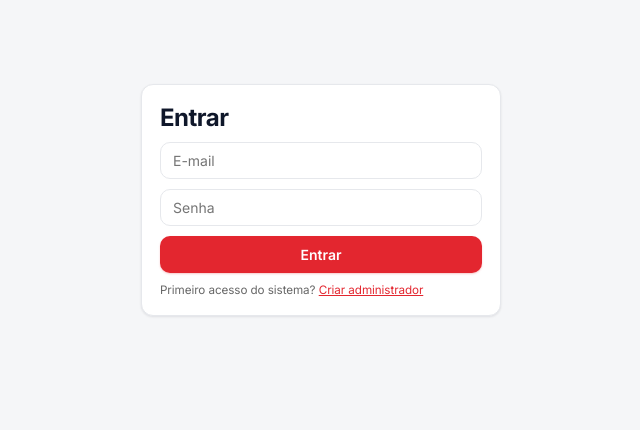
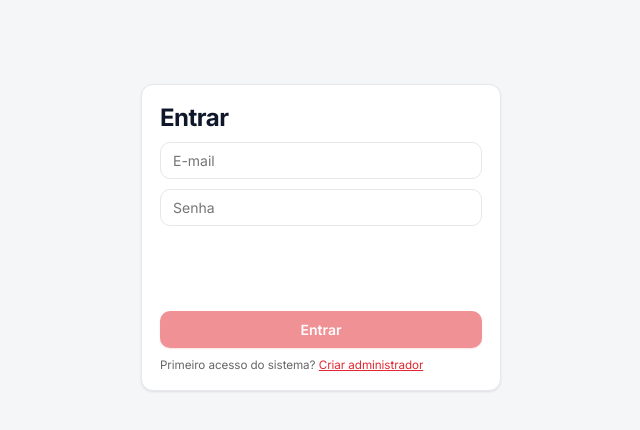
Before and after one commit to creiso/crm-consorcio, a Next.js app: page /login in a window 1280 px wide. Shown: the top 430 px of the page, without its empty margins (319-959 px from the left). Built offline with nearby package versions, Linux system fonts and the light colour scheme; no server answers.

Commit message:
Login com Cloudflare Turnstile ("não sou um robô")
O token vai no signInWithPassword e quem confere é o Supabase (CAPTCHA com Turnstile).
Sem NEXT_PUBLIC_TURNSTILE_SITE_KEY o widget não aparece e o login segue como antes.

Co-Authored-By: Claude Opus 5.5 <noreply@anthropic.com>

```diff
--- a/app/globals.css
+++ b/app/globals.css
@@ -284,3 +284,6 @@ span.tag { cursor: default; }
   .tag .longo { display: none; }
   .tag .curto { display: inline; }
 }
+
+/* Cloudflare Turnstile no login */
+.turnstile { min-height: 65px; display: flex; justify-content: center; }
--- a/app/login/page.tsx
+++ b/app/login/page.tsx
@@ -1,20 +1,58 @@
 "use client";
-import { useState } from "react";
+import { useRef, useState } from "react";
+import Script from "next/script";
 import { createBrowserClient } from "@supabase/ssr";
+
+// Cloudflare Turnstile ("não sou um robô"). O token vai junto no login e quem confere é o próprio
+// Supabase (Authentication → Attack Protection → CAPTCHA com Turnstile e a Secret Key).
+// Sem NEXT_PUBLIC_TURNSTILE_SITE_KEY o widget não aparece e o login funciona como antes.
+const SITE_KEY = process.env.NEXT_PUBLIC_TURNSTILE_SITE_KEY;
+
+type Turnstile = {
+  render: (el: HTMLElement, opcoes: Record<string, unknown>) => string;
+  reset: (id: string) => void;
+};
+declare global { interface Window { turnstile?: Turnstile } }
 
 export default function Login() {
   const [email, setEmail] = useState("");
   const [senha, setSenha] = useState("");
   const [erro, setErro] = useState("");
   const [busy, setBusy] = useState(false);
+  const [captcha, setCaptcha] = useState<string | null>(null);
+  const caixa = useRef<HTMLDivElement>(null);
+  const widget = useRef<string | null>(null);
+
+  function montarWidget() {
+    if (!SITE_KEY || !window.turnstile || !caixa.current || widget.current) return;
+    widget.current = window.turnstile.render(caixa.current, {
+      sitekey: SITE_KEY, language: "pt-br", theme: "light",
+      callback: (token: string) => setCaptcha(token),
+      "expired-callback": () => setCaptcha(null),
+      "error-callback": () => setCaptcha(null),
+    });
+  }
+
+  // cada token vale uma vez só: depois de uma tentativa, pede um novo
+  function novoDesafio() {
+    if (widget.current && window.turnstile) window.turnstile.reset(widget.current);
+    setCaptcha(null);
+  }
 
   async function entrar(e: React.FormEvent) {
     e.preventDefault();
+    if (SITE_KEY && !captcha) return setErro("Confirme a verificação “não sou um robô” antes de entrar");
     setBusy(true);
+    setErro("");
     const supabase = createBrowserClient(process.env.NEXT_PUBLIC_SUPABASE_URL!, process.env.NEXT_PUBLIC_SUPABASE_ANON_KEY!);
-    const { error } = await supabase.auth.signInWithPassword({ email, password: senha });
+    const { error } = await supabase.auth.signInWithPassword({
+      email, password: senha, ...(captcha ? { options: { captchaToken: captcha } } : {}),
+    });
     setBusy(false);
-    if (error) return setErro("E-mail ou senha inválidos");
+    if (error) {
+      novoDesafio();
+      return setErro(/captcha/i.test(error.message) ? "A verificação anti-robô falhou. Tente de novo." : "E-mail ou senha inválidos");
+    }
     window.location.href = "/";
   }
 
@@ -23,8 +61,14 @@ export default function Login() {
       <h1 style={{ margin: 0 }}>Entrar</h1>
       <input type="email" placeholder="E-mail" value={email} onChange={(e) => setEmail(e.target.value)} required />
       <input type="password" placeholder="Senha" value={senha} onChange={(e) => setSenha(e.target.value)} required />
+      {SITE_KEY && (
+        <>
+          <Script src="https://challenges.cloudflare.com/turnstile/v0/api.js?render=explicit" onReady={montarWidget} />
+          <div ref={caixa} className="turnstile" />
+        </>
+      )}
       {erro && <small style={{ color: "#e3262f" }}>{erro}</small>}
-      <button className="btn" disabled={busy}>Entrar</button>
+      <button className="btn" disabled={busy || (!!SITE_KEY && !captcha)}>{busy ? "Entrando…" : "Entrar"}</button>
       <small style={{ color: "#666" }}>Primeiro acesso do sistema? <a href="/setup">Criar administrador</a></small>
     </form>
   );
```
